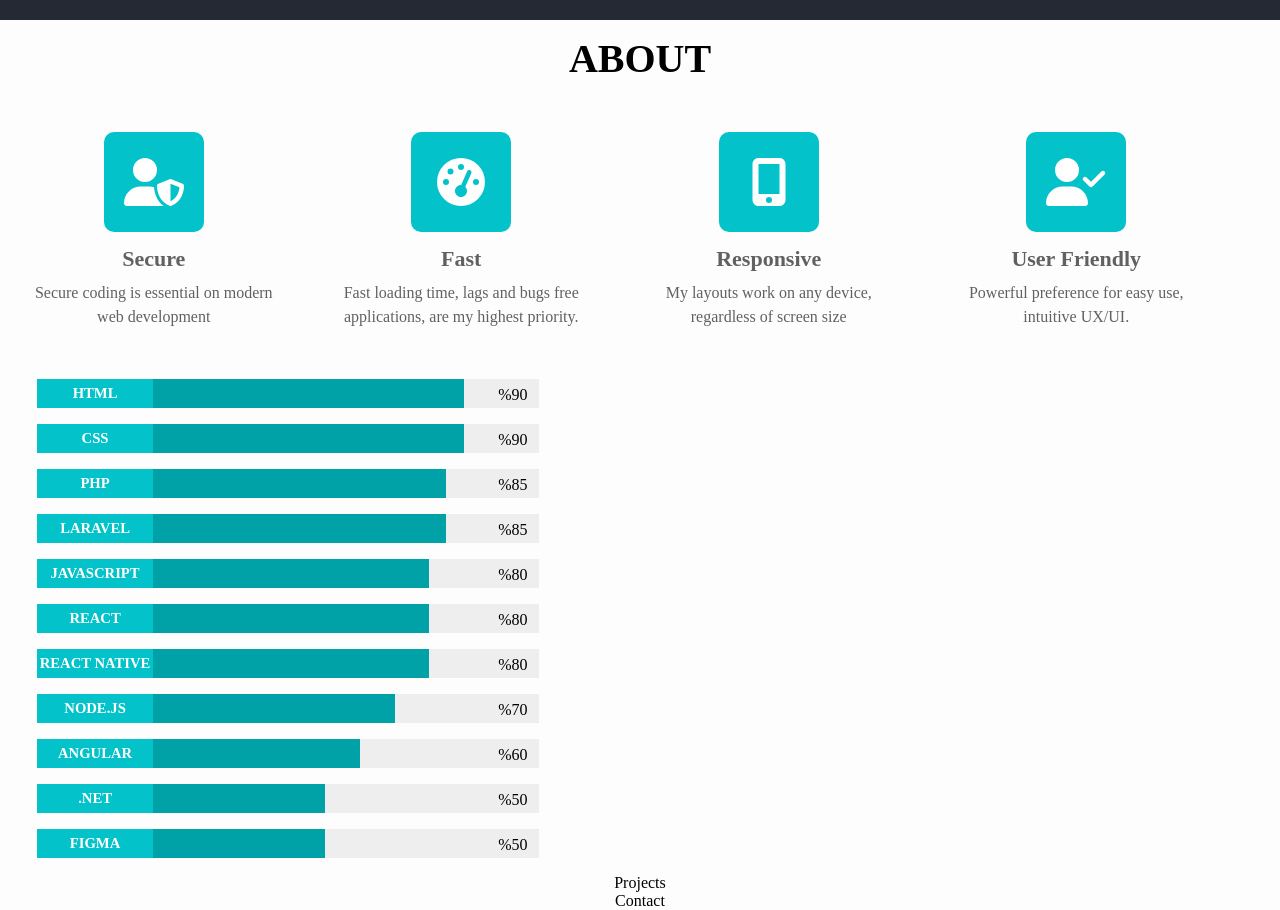
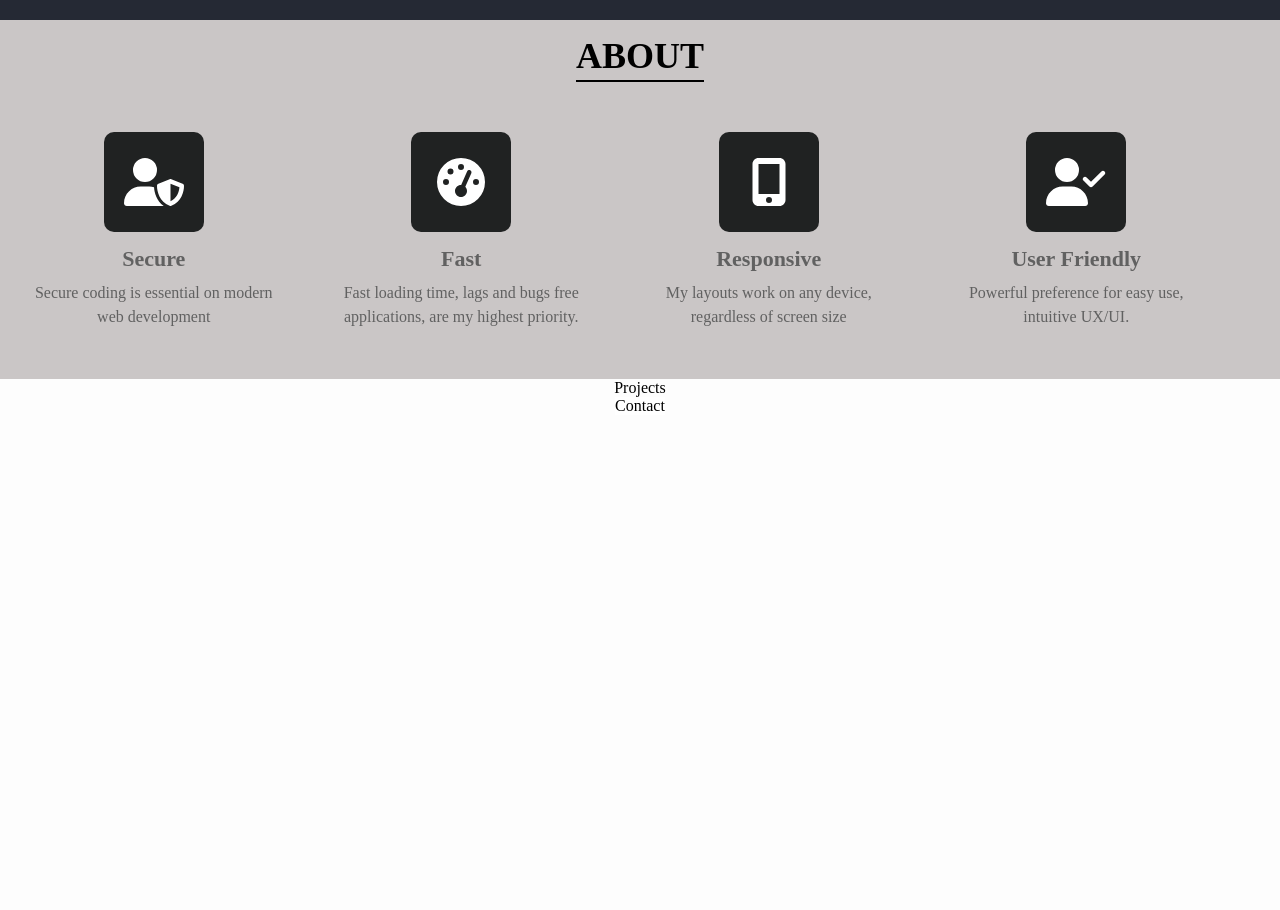
Before and after one commit to Jojaah12/my-portfolio, a React (Create React App) app: page / in a window 1280 px wide. Shown: the part 780-1690 px from the top of the page. After the commit the page ends 1195 px from the top, so only its background shows below. Built offline with nearby package versions, Linux system fonts and the light colour scheme.

Commit message:
Added competence component in profile section

```diff
--- a/package.json
+++ b/package.json
@@ -9,7 +9,10 @@
     "@testing-library/jest-dom": "^5.14.1",
     "@testing-library/react": "^13.0.0",
     "@testing-library/user-event": "^13.2.1",
+    "chart.js": "^3.9.1",
     "react": "^18.2.0",
+    "react-chartjs-2": "^4.3.1",
+    "react-charts": "^2.0.0-beta.7",
     "react-countup": "^6.3.1",
     "react-dom": "^18.2.0",
     "react-router-dom": "^6.3.0",
--- a/src/components/BarChart/BarChart.jsx
+++ /dev/null
@@ -1,14 +0,0 @@
-import BarChartItem from "../BarChartItem/BarChartItem";
-import chartData from "../../data/chartData";
-
-const BarChart = () => {
-  return (
-    <div className="chart-div">
-      {chartData.map((item) => (
-        <BarChartItem key={item.id} title={item.title} width={item.width} />
-      ))}
-    </div>
-  );
-};
-
-export default BarChart;
--- a/src/components/BarChartItem/BarChartItem.css
+++ /dev/null
@@ -1,72 +0,0 @@
-.bar-chart {
-    display: flex;
-    flex-direction: row;
-    height: 55px;
-    margin-bottom: -10px;
-    justify-content: center;
-}
-
-.chart-div {
-    width: 45%;
-}
-
-.bar-chart-title {
-    width: 20%;
-    height: 29px;
-    align-items: flex-start;
-    background-color: #04c2c9;
-    color: #fff;
-}
-
-.bar-chart-title p {
-    text-align: center;
-    line-height: 2;
-    font-weight: bolder;
-    font-size: 11pt;
-}
-
-.bar-chart-div {
-    width: 60%;
-    height: 29px;
-    background-color: #eee;
-}
-
-.animated-bar-chart-width {
-    background-color: #00a1a7;
-    height: 29px;
-    animation: fadein 2s;
-}
-
-.bar-chart-procent {
-    width: 7%;
-    background-color: #eee;
-    line-height: 2;
-    height: 29px;
-}
-
-@keyframes fadein {
-    0% {
-        width: 0;
-    }
-
-    100% {
-        width: 100;
-    }
-}
-
-@media (max-width: 450px) {
-    .chart-div {
-        width: 95%;
-    }
-
-    .bar-chart-title {
-        width: 40%;
-        height: 29px;
-    }
-
-    .bar-chart-procent {
-        width: 10%;
-        line-height: 2;
-        height: 29px;
-    }
-}
--- a/src/components/BarChartItem/BarChartItem.jsx
+++ /dev/null
@@ -1,50 +0,0 @@
-import { useState, useEffect } from "react";
-import "./BarChartItem.css";
-import CountUp from "react-countup";
-
-const BarChart = (props) => {
-  const [scrollPosition, setSrollPosition] = useState(0);
-
-  const handleScroll = () => {
-    const position = window.pageYOffset;
-    setSrollPosition(position);
-    const bars = document.querySelectorAll(".bar-chart-width");
-
-    bars.forEach((bar) => bar.classList.add("animated-bar-chart-width"));
-  };
-
-  useEffect(() => {
-    window.addEventListener("scroll", handleScroll, { passive: true });
-    return () => {
-      window.removeEventListener("scroll", handleScroll);
-    };
-  }, [scrollPosition]);
-
-  return (
-    <div className="bar-chart">
-      <div className="bar-chart-title">
-        <p>{props.title}</p>
-      </div>
-      <div className="bar-chart-div">
-        <div
-          className="bar-chart-width"
-          style={{
-            width: props.width,
-          }}
-        ></div>
-      </div>
-
-      <div className="bar-chart-procent" id="bar-chart-procent">
-        <CountUp
-          start={1}
-          end={parseInt(props.width.substring(0, props.width.length - 1))}
-          duration={3}
-          delay={0}
-          prefix="%"
-        />
-      </div>
-    </div>
-  );
-};
-
-export default BarChart;
--- a/src/components/Button/Button.css
+++ b/src/components/Button/Button.css
@@ -4,9 +4,9 @@ a {
 }
 
 .welcome-button {
-    width: 200px;
+    width: 165px;
+    height: 40px;
     font-size: 18px;
-    height: 60px;
     display: flex;
     align-items: center;
     justify-content: center;
@@ -18,8 +18,6 @@ a {
     z-index: 0;
     border-radius: 8px;
     margin-top: 26px;
-
-    font-family: "Helvetica Neue", "Helvetica"
 
   }
 
--- a/src/components/Competence/Competence.css
+++ b/src/components/Competence/Competence.css
@@ -18,7 +18,7 @@
     display: flex;
     justify-content: center;
     align-items: center;
-    background: #04c2c9;
+    background: #202222;
     border-radius: 10%;
     width: 100px;
     height: 100px;
--- a/src/data/chartData.js
+++ /dev/null
@@ -1,59 +0,0 @@
-const chartData = [
-  {
-    id: "1",
-    title: "HTML",
-    width: "90%",
-  },
-  {
-    id: "2",
-    title: "CSS",
-    width: "90%",
-  },
-  {
-    id: "3",
-    title: "PHP",
-    width: "85%",
-  },
-  {
-    id: "4",
-    title: "LARAVEL",
-    width: "85%",
-  },
-  {
-    id: "5",
-    title: "JAVASCRIPT",
-    width: "80%",
-  },
-  {
-    id: "6",
-    title: "REACT",
-    width: "80%",
-  },
-  {
-    id: "7",
-    title: "REACT NATIVE",
-    width: "80%",
-  },
-  {
-    id: "8",
-    title: "NODE.JS",
-    width: "70%",
-  },
-  {
-    id: "9",
-    title: "ANGULAR",
-    width: "60%",
-  },
-  {
-    id: "10",
-    title: ".NET",
-    width: "50%",
-  },
-  {
-    id: "11",
-    title: "FIGMA",
-    width: "50%",
-  },
-];
-
-export default chartData;
--- a/src/index.css
+++ b/src/index.css
@@ -1,6 +1,10 @@
 * {
   box-sizing: border-box;
   margin: 0;
+}
+
+html {
+  scroll-behavior: smooth;
 }
 
 body {
--- a/src/sections/Profile/Profile.css
+++ b/src/sections/Profile/Profile.css
@@ -1,5 +1,6 @@
 .profile-section {
     justify-content: space-around;
+    background-color: rgb(202, 198, 198);
 }
 
 .about{
@@ -7,42 +8,11 @@
     display: flex;
     align-items: center;
     justify-content: center;
-    font-size: 40px;
-    min-width: 600px;
+    font-size: 36px;
     position: relative;
-
 }
 
 .line{
-    height: 1px;
-    background: rgb(184, 25, 25);
+    border-bottom: 2px solid #000;
+    padding-bottom: 3px;
   }
-
-/* .about:before{
-    content: "";
-    display: block;
-    margin-left: 300px;
-    width: 120px;
-    height: 2px;
-    background: #000;
-    position: absolute;
-    left: 0;
-    top: 50%;
-    z-index: -2;
-} */
-
-/* .about:after{
-    content: "";
-    display: block;
-    margin-right: 300px;
-    width: 120px;
-    height: 2px;
-    background: #000;
-    position: absolute;
-    right: 0;
-    top: 50%;
-    z-index: -2;
-}
-span{
-    background: #fff;
-} */
--- a/src/sections/Profile/Profile.jsx
+++ b/src/sections/Profile/Profile.jsx
@@ -1,6 +1,4 @@
 import Competence from "../../components/Competence/Competence";
-/* import SectionTitle from "../../components/SectionTitle/SectionTitle"; */
-import BarChart from "../../components/BarChart/BarChart";
 
 import "./Profile.css";
 
@@ -8,10 +6,9 @@ const Profile = () => {
   return (
     <div id="profile" className="profile-section">
       <h1 className="about">
-        <span>ABOUT</span>
+        <span className="line">ABOUT</span>
       </h1>
       <Competence />
-      <BarChart />
     </div>
   );
 };
```
Also changed, not shown: 1 other file (tests, documents, lock files or other folders).
